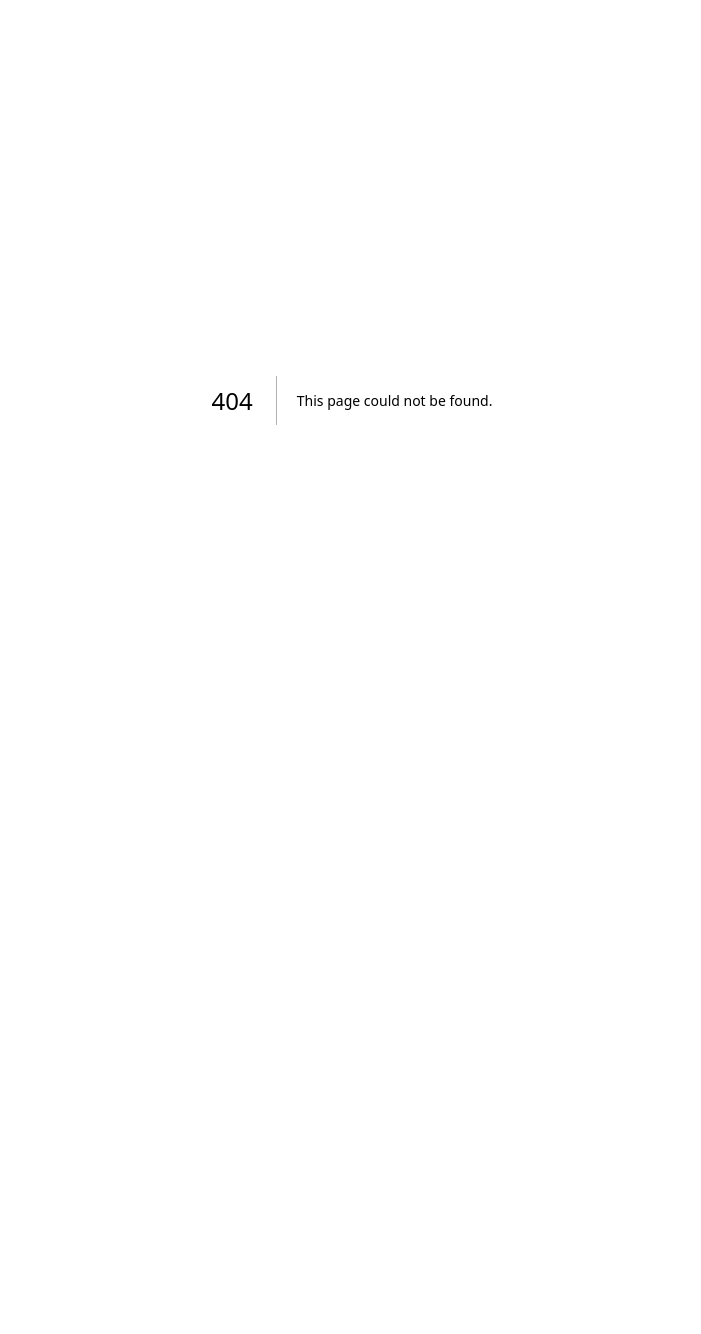
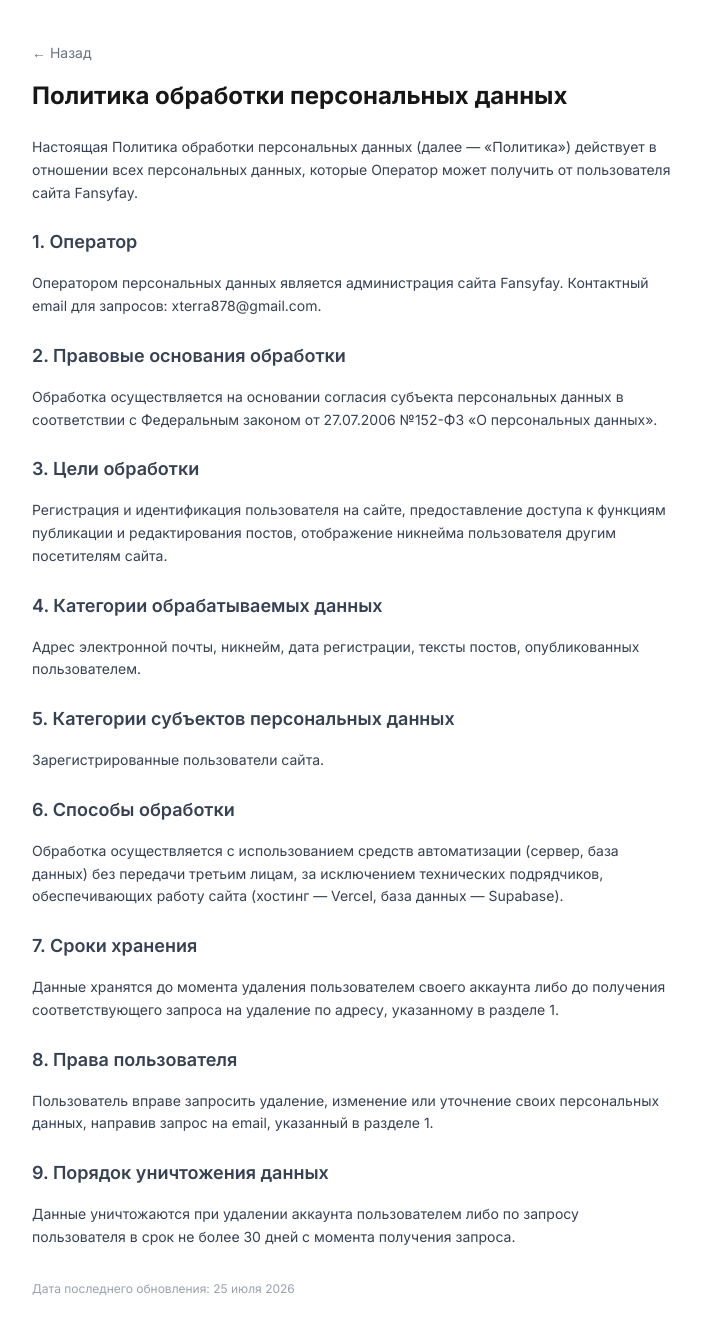
Before and after one commit to xterra878/my-blog, a Next.js app: page /privacy in a window 1280 px wide. Before the commit this address had no page. Shown: the top 1334 px of the page, without its empty margins (288-989 px from the left). Before the commit the page ends 800 px from the top, so only its background shows below. Built offline with nearby package versions, Linux system fonts and the light colour scheme.

Commit message:
Добавлена политика обработки персональных данных и согласие при регистрации

```diff
--- /dev/null
+++ b/app/privacy/page.tsx
@@ -0,0 +1,81 @@
+export default function PrivacyPage() {
+  return (
+    <main className="max-w-2xl mx-auto px-4 py-10">
+      <a href="/" className="text-sm text-gray-500 hover:underline">← Назад</a>
+
+      <h1 className="text-2xl font-bold mt-4 mb-6">
+        Политика обработки персональных данных
+      </h1>
+
+      <div className="space-y-4 text-sm leading-relaxed text-gray-700">
+        <p>
+          Настоящая Политика обработки персональных данных (далее — «Политика»)
+          действует в отношении всех персональных данных, которые Оператор
+          может получить от пользователя сайта Fansyfay.
+        </p>
+
+        <h2 className="text-lg font-semibold pt-2">1. Оператор</h2>
+        <p>
+          Оператором персональных данных является администрация сайта Fansyfay.
+          Контактный email для запросов: xterra878@gmail.com.
+        </p>
+
+        <h2 className="text-lg font-semibold pt-2">2. Правовые основания обработки</h2>
+        <p>
+          Обработка осуществляется на основании согласия субъекта персональных
+          данных в соответствии с Федеральным законом от 27.07.2006 №152-ФЗ
+          «О персональных данных».
+        </p>
+
+        <h2 className="text-lg font-semibold pt-2">3. Цели обработки</h2>
+        <p>
+          Регистрация и идентификация пользователя на сайте, предоставление
+          доступа к функциям публикации и редактирования постов, отображение
+          никнейма пользователя другим посетителям сайта.
+        </p>
+
+        <h2 className="text-lg font-semibold pt-2">4. Категории обрабатываемых данных</h2>
+        <p>
+          Адрес электронной почты, никнейм, дата регистрации, тексты постов,
+          опубликованных пользователем.
+        </p>
+
+        <h2 className="text-lg font-semibold pt-2">5. Категории субъектов персональных данных</h2>
+        <p>Зарегистрированные пользователи сайта.</p>
+
+        <h2 className="text-lg font-semibold pt-2">6. Способы обработки</h2>
+        <p>
+          Обработка осуществляется с использованием средств автоматизации
+          (сервер, база данных) без передачи третьим лицам, за исключением
+          технических подрядчиков, обеспечивающих работу сайта (хостинг —
+          Vercel, база данных — Supabase).
+        </p>
+
+        <h2 className="text-lg font-semibold pt-2">7. Сроки хранения</h2>
+        <p>
+          Данные хранятся до момента удаления пользователем своего аккаунта
+          либо до получения соответствующего запроса на удаление по адресу,
+          указанному в разделе 1.
+        </p>
+
+        <h2 className="text-lg font-semibold pt-2">8. Права пользователя</h2>
+        <p>
+          Пользователь вправе запросить удаление, изменение или уточнение
+          своих персональных данных, направив запрос на email, указанный
+          в разделе 1.
+        </p>
+
+        <h2 className="text-lg font-semibold pt-2">9. Порядок уничтожения данных</h2>
+        <p>
+          Данные уничтожаются при удалении аккаунта пользователем либо по
+          запросу пользователя в срок не более 30 дней с момента получения
+          запроса.
+        </p>
+
+        <p className="pt-4 text-xs text-gray-400">
+          Дата последнего обновления: 25 июля 2026
+        </p>
+      </div>
+    </main>
+  );
+}
--- a/app/signup/actions.ts
+++ b/app/signup/actions.ts
@@ -10,6 +10,11 @@ export async function signup(formData: FormData) {
   const email = formData.get('email') as string
   const password = formData.get('password') as string
   const username = formData.get('username') as string
+  const consent = formData.get('consent') as string
+
+  if (!consent) {
+    redirect('/signup?error=' + encodeURIComponent('Необходимо согласие на обработку персональных данных'))
+  }
 
   if (!username || username.trim().length === 0) {
     redirect('/signup?error=' + encodeURIComponent('Введите никнейм'))
--- a/app/signup/page.tsx
+++ b/app/signup/page.tsx
@@ -73,6 +73,22 @@ export default async function SignupPage({
             />
           </div>
 
+          <div className="flex items-start gap-2">
+            <input
+              id="consent"
+              name="consent"
+              type="checkbox"
+              required
+              className="mt-0.5 h-4 w-4 rounded border-gray-300"
+            />
+            <label htmlFor="consent" className="text-xs leading-relaxed text-gray-500">
+              Я даю согласие на обработку персональных данных в соответствии с{' '}
+              <Link href="/privacy" target="_blank" className="font-medium text-gray-900 hover:underline">
+                Политикой обработки персональных данных
+              </Link>
+            </label>
+          </div>
+
           <button
             type="submit"
             className="w-full rounded-full bg-gray-900 py-2.5 text-sm font-medium text-white transition hover:bg-gray-700"
```
